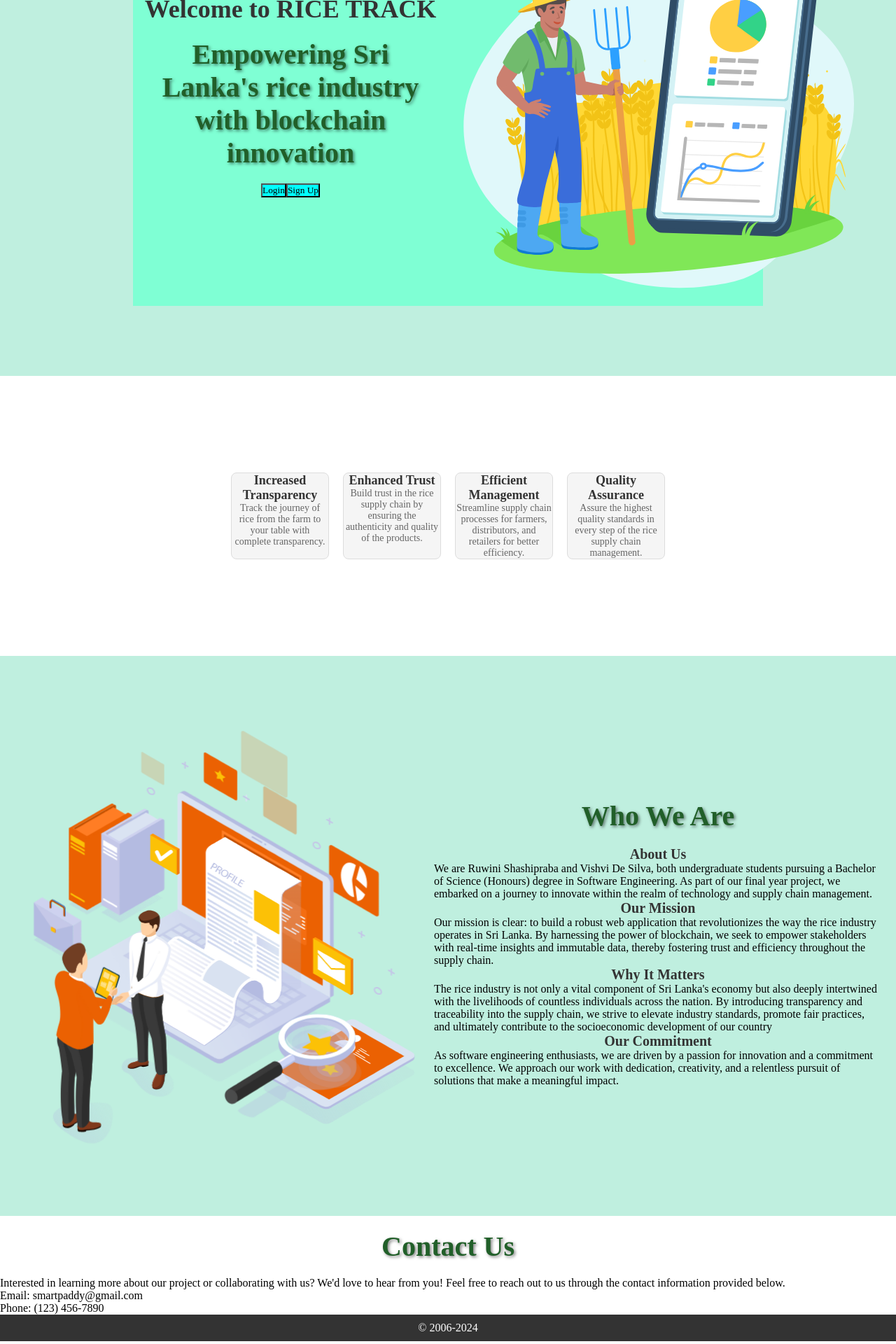
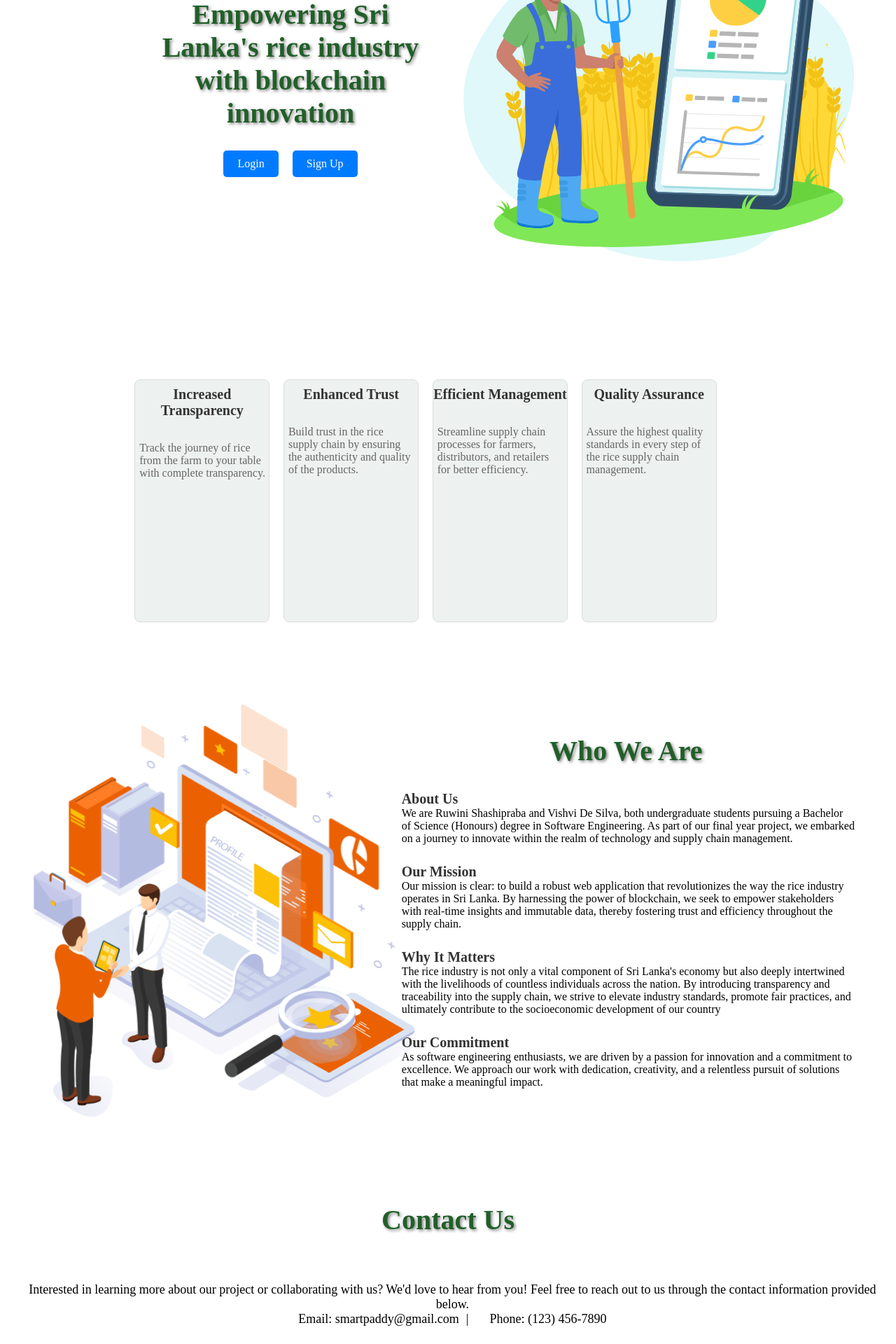
Before and after one commit to RuwiniShashipraba/Blockchain-Based-Paddy-Harvest-Management-System, a React (Create React App) app: page / in a window 1280 px wide. Shown: the part 301-2221 px from the top of the page at 70% size. Built offline with nearby package versions, Linux system fonts and the light colour scheme.

Commit message:
add new styles

```diff
--- a/src/styles/firstpage.css
+++ b/src/styles/firstpage.css
@@ -8,9 +8,11 @@ body {
 }
 
 nav {
-  background-color: #333;
+  background-color: #0a7234;
   color: white;
   padding: 10px;
+  position: fixed;
+  width: 100%;
 }
 
 nav ul {
@@ -30,7 +32,7 @@ main {
   height: 100vh;
   padding: 20px;
   flex: 1;
-  background-color: rgb(191, 239, 223);
+  /* background-color: rgb(191, 239, 223); */
 }
 
 .main-content {
@@ -39,7 +41,7 @@ main {
   align-items: center;
   max-width: 900px;
   margin: 0 auto;
-  background-color: aquamarine;
+  /* background-color: aquamarine; */
 }
 
 .text-content {
@@ -73,10 +75,19 @@ h4 {
   text-align: center;
 }
 
-button{
-  color: #000;
-  background-color: aqua;
+button {
+  /* color: #000;*/
+  /* background-color: rgb(56, 211, 120);
+  padding: '10px 20px', */
 
+  padding: 10px 20px;
+  font-size: 16px;
+  background-color: #007bff;
+  color: #fff;
+  border: none;
+  border-radius: 5px;
+  cursor: pointer;
+  margin: 10px;
 }
 
 .image-content {
@@ -85,41 +96,50 @@ button{
 }
 
 .image2-content {
-  width: 50%;
+  width: 40%;
   box-sizing: border-box;
 }
 
 .service-section {
   display: flex;
   justify-content: space-around;
-  align-items: center;
+  align-self: center;
+  align-content: center;
+
   height: 50vh;
+  width: 95vw;
 }
 
 .service {
   width: 40%;
   box-sizing: border-box;
-  background-color: #f5f5f5;
+  background-color: #edf1f0;
   border: 1px solid #ddd;
   border-radius: 8px;
   text-align: center;
   margin: 10px;
+  margin-top: 5%;
 }
-
+.service:hover {
+  box-shadow: 0 4px 8px rgba(0, 0, 0, 0.2); /* Add shadow effect on hover */
+}
 .service-section > .benefits-section {
   display: flex;
   flex-direction: row; /* Display items vertically */
   justify-content: space-around;
-  width: 50%;
+  width: 70%;
 }
 
 .service h5 {
-  font-size: 18px;
+  font-size: 20px;
   color: #333;
+  margin-top: 5%;
+  align-content: center;
 }
 
 .service p {
-  font-size: 14px;
+  margin-top: 15%;
+  font-size: 16px;
   color: #666;
 }
 
@@ -152,7 +172,6 @@ button{
   cursor: pointer;
 }
 
-
 footer {
   background-color: #333;
   color: white;
@@ -162,3 +181,44 @@ footer {
   bottom: 0;
   width: 100%;
 }
+.who-we-are-section,
+p {
+  margin-left: 1%;
+
+  padding: 2%;
+}
+.who-we-are-section,
+p,
+h3 {
+  text-align: left;
+}
+
+/* for contact us */
+.contact-section {
+  text-align: center; /* Align content in the center */
+}
+
+.contact-section h2 {
+  margin-bottom: 20px; /* Add some space below the heading */
+}
+
+.contact-section p {
+  font-size: 18px; /* Adjust paragraph font size */
+  text-align: center;
+}
+
+.contact-section ul {
+  list-style: none; /* Remove default list styles */
+  padding: 0; /* Remove default padding */
+  display: flex; /* Use flexbox to align items horizontally */
+  justify-content: center; /* Center items horizontally */
+}
+
+.contact-section ul li {
+  margin: 0 10px; /* Add space between items */
+}
+
+.contact-section ul li:first-child::after {
+  content: "|"; /* Add separator between email and phone */
+  margin: 0 10px; /* Adjust space around separator */
+}
--- a/src/styles/sign.css
+++ b/src/styles/sign.css
@@ -1,13 +1,12 @@
-
 .container {
   display: grid;
   grid-template-columns: 1fr 1fr; /* Two equal columns */
   align-items: center; /* Center vertically */
-    min-height: 100vh;
+  min-height: 80vh;
   margin-bottom: 2%;
-    margin-left: 2%;
+  margin-left: 5%;
 }
-  h2{
+h2 {
   font-size: 40px;
   font-weight: bold;
   color: hsl(128, 49%, 25%);
@@ -16,15 +15,17 @@
 }
 
 .image img {
-    width: 800px;
+  width: 40vw;
   max-width: none;
   display: block;
-    height: 712px;
-    background-color: #d2f8d2;
-    background-image: url('../img/signup.png');
+  height: 90vh;
+  background-color: #45ca45;
+  background-image: url("../img/signup.png");
   background-repeat: no-repeat;
   display: flex;
   background-position: center center;
+  margin-left: 10%;
+  margin-top: 2%;
 }
 
 .form-container {
@@ -36,14 +37,14 @@
   flex-direction: column;
   align-items: center;
   width: 720px;
-    height: 710px;
+  height: 600px;
   display: flex;
   flex-direction: column;
   align-items: center;
   margin: 0 auto;
   justify-content: center;
 }
-  .formdetails{
+.formdetails {
   border: 1px solid white;
   border-radius: 2rem;
   margin-top: 10px;
@@ -58,21 +59,20 @@
   margin-top: 20px;
 }
 
-
 .input {
   color: rgb(30, 4, 51);
   width: 100%;
   background-color: white;
   border: 2px solid #ccc;
-    padding: 10px;
+  padding: 1%;
   display: inline-block;
   font-size: 1.2rem;
-    height: 40px;
+  /* height: 30px; */
+  height: 5vh;
   outline: none;
   box-shadow: 0 0 5px rgba(0, 0, 0, 0.2);
   border-radius: 0;
 }
-
 
 .submit-button {
   color: white;
@@ -88,10 +88,10 @@
 }
 
 .form-header {
-    margin-top: 20px;
+  margin-top: 2%;
 }
 
-  .error{
+.error {
   color: red;
   font-weight: bold;
 }
@@ -117,9 +117,10 @@
   user-select: none;
 }
 
-label1{
+label1 {
   color: #2019e5;
   font-weight: bold;
 }
 
-  @media (max-width: 768px) {}
+@media (max-width: 768px) {
+}
```
Lines whose indentation alone changed are shown as unchanged.
